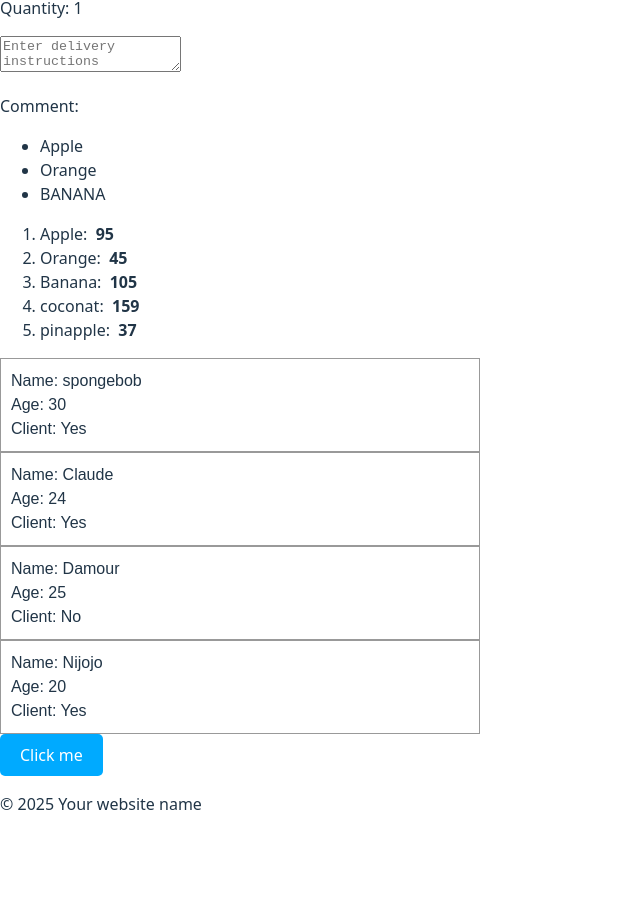
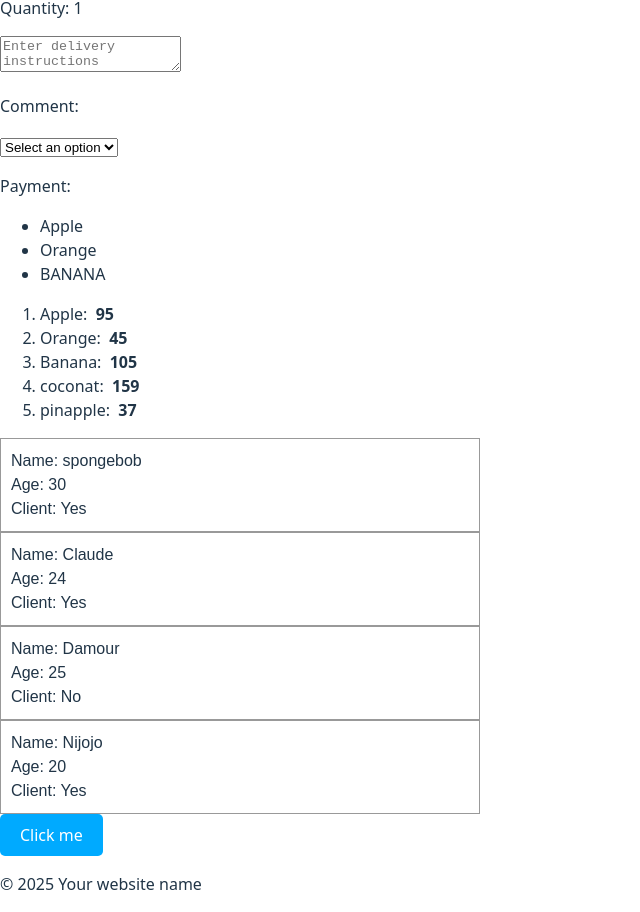
Before and after one commit to Josiane05/my-react-app2, a React (Vite) app: page / in a window 1280 px wide. Shown: the part 1435-2347 px from the top of the page, without its empty margins (0-640 px from the left). Before the commit the page ends 2267 px from the top, so only its background shows below. Built offline with nearby package versions, Linux system fonts and the light colour scheme.

Commit message:
OnChange event handler on payment options

```diff
--- a/src/MyCompon.jsx
+++ b/src/MyCompon.jsx
@@ -5,6 +5,7 @@
     const[name, setName] = useState("Guest");
     const[quantity, setQuantity] = useState("1");
     const[comment, setComment] = useState("");
+    const[payment,setPayment] = useState("");
 
     function handleNameChange(event){
         setName(event.target.value);
@@ -18,6 +19,10 @@
         setComment(event.target.value);
     }
 
+    function handlePaymentChange(event){
+        setPayment(event.target.value);
+    }
+
     return(<div>
               <input value={name} onChange={handleNameChange}/>
               <p>Name: {name}</p>
@@ -28,6 +33,14 @@
               <textarea value={comment} onChange={handleCommentChange}
               placeholder="Enter delivery instructions"/>
               <p>Comment: {comment}</p>
+
+              <select value={payment} onChange={handlePaymentChange}>
+                <option value="">Select an option</option>
+                <option value="Visa">Visa</option>
+                <option value="Mastercard">Mastercard</option>
+                <option value="Giftcard">Giftcard</option>
+              </select>
+              <p>Payment: {payment}</p>
            </div>);
 }
 export default MyCompon
```
